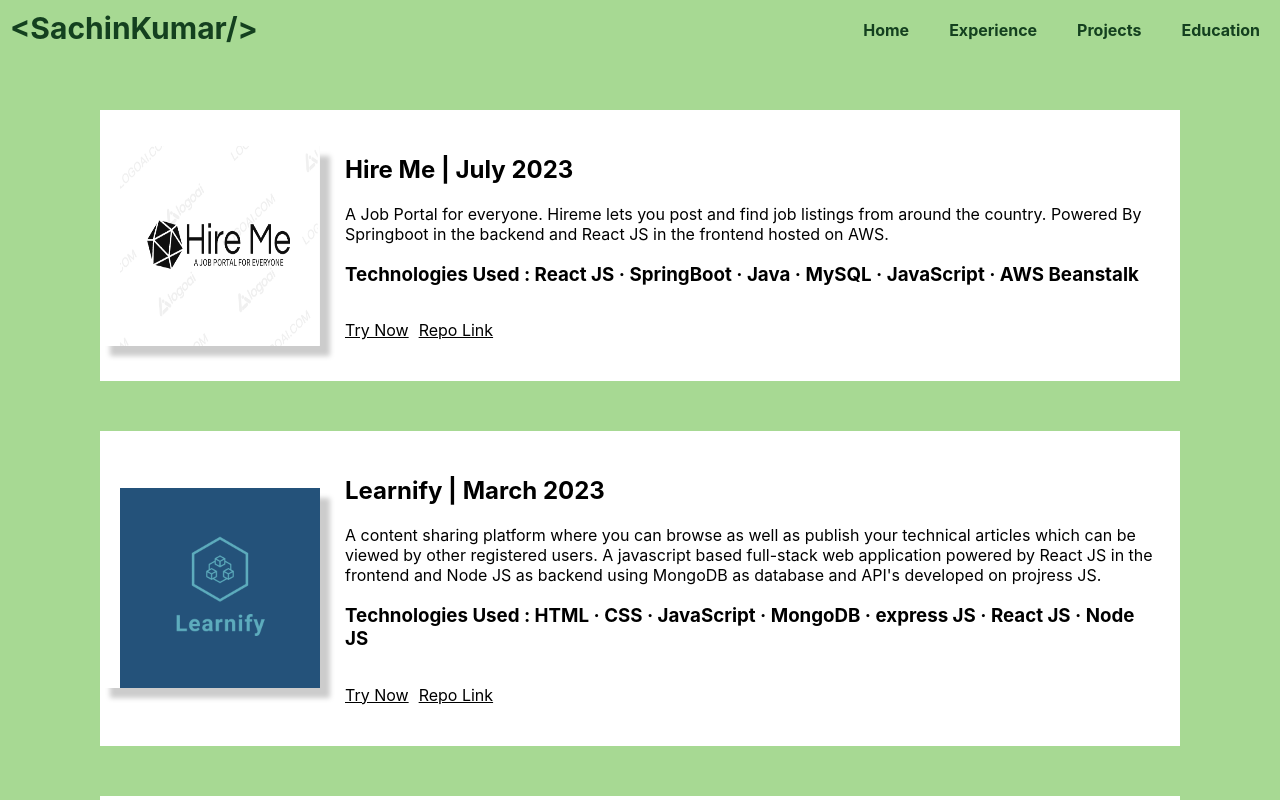
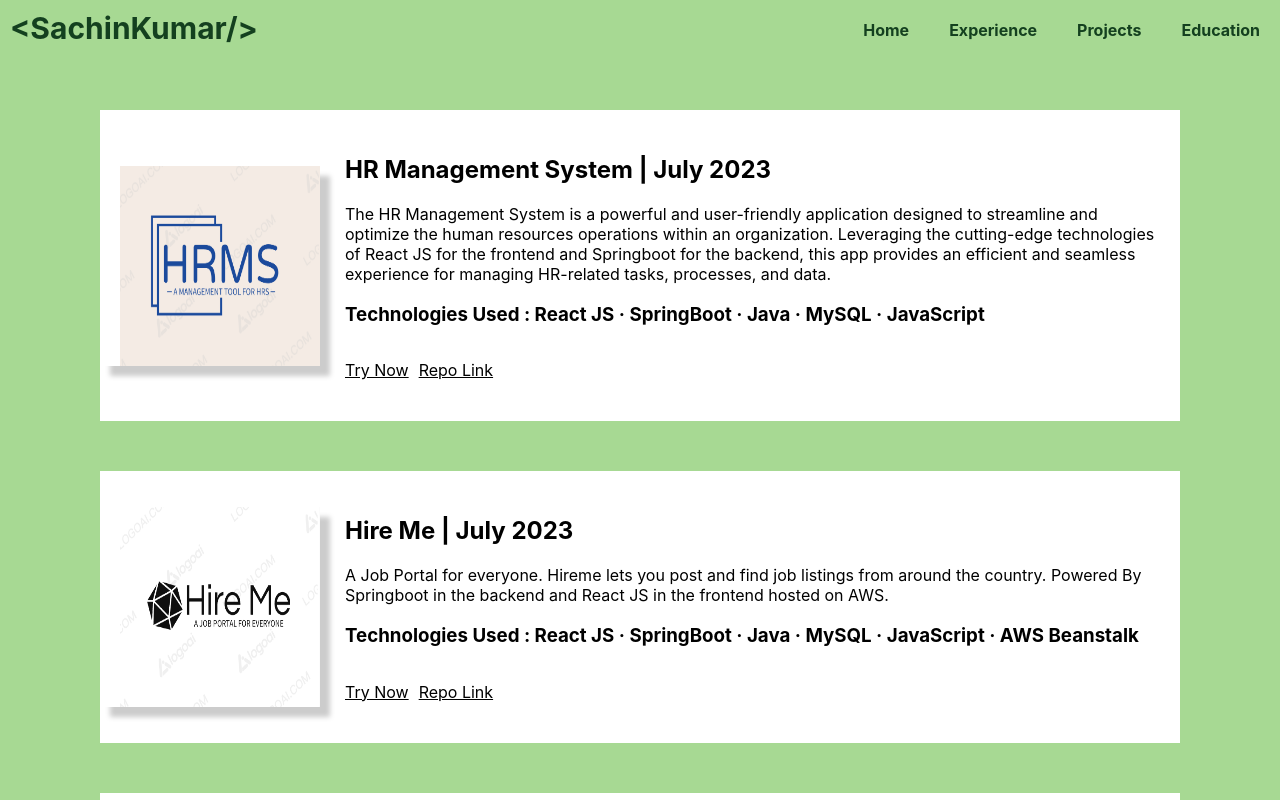
Before and after one commit to sachin161kr/my-portfolio, a React (Create React App) app: page /project in a window 1280 px wide. Shown: the top 800 px of the page. Built offline with nearby package versions, Linux system fonts and the light colour scheme.

Commit message:
HRMS added

```diff
--- a/src/pages/Project.js
+++ b/src/pages/Project.js
@@ -8,11 +8,19 @@ import barter from "../assets/bartermate.png";
 import covi from "../assets/covihelp.png";
 import cross from "../assets/cross.png";
 import hireme from "../assets/hiremelogo.png";
+import hrmslogo from "../assets/HRMSlogo.png";
 
 const Project = () => {
   const data = [
     {
-      id: 1,
+      title: "HR Management System | July 2023",
+      desc: "The HR Management System is a powerful and user-friendly application designed to streamline and optimize the human resources operations within an organization. Leveraging the cutting-edge technologies of React JS for the frontend and Springboot for the backend, this app provides an efficient and seamless experience for managing HR-related tasks, processes, and data.",
+      tech: "Technologies Used : React JS · SpringBoot · Java · MySQL · JavaScript",
+      image: hrmslogo,
+      try: "https://github.com/sachin161kr/HRMS",
+      repo: "https://github.com/sachin161kr/HRMS",
+    },
+    {
       title: "Hire Me | July 2023",
       desc: "A Job Portal for everyone. Hireme lets you post and find job listings from around the country. Powered By Springboot in the backend and React JS in the frontend hosted on AWS.",
       tech: "Technologies Used : React JS · SpringBoot · Java · MySQL · JavaScript · AWS Beanstalk",
@@ -21,7 +29,6 @@ const Project = () => {
       repo: "https://github.com/sachin161kr/hireme-spring",
     },
     {
-      id: 2,
       title: "Learnify | March 2023",
       desc: "A content sharing platform where you can browse as well as publish your technical articles which can be viewed by other registered users. A javascript based full-stack web application powered by React JS in the frontend and Node JS as backend using MongoDB as database and API's developed on projress JS.",
       tech: "Technologies Used : HTML · CSS · JavaScript · MongoDB · express JS · React JS · Node JS",
@@ -30,7 +37,6 @@ const Project = () => {
       repo: "https://github.com/sachin161kr/Learnify",
     },
     {
-      id: 3,
       title: "Splasheroo | Feb 2023 - March 2023",
       desc: "A cross platform mobile application which lets you book a slot for your car wash. Say goodbye to the traditional car wash hassle and environmental concerns with Splasheroo.",
       tech: "Technologies Used : JavaScript · React Native · Android · IOS",
@@ -39,7 +45,6 @@ const Project = () => {
       repo: "https://play.google.com/store/apps/details?id=com.splasheroo&hl=en-IN",
     },
     {
-      id: 4,
       title: "BarterMate | Jan 2022 - March 2022",
       desc: "A cross platform mobile application Barter Mate is an initiative to give you the traceability of a small amount of your money which otherwise seems insignificant. Barter Mate offers you a digital money in exchange for useless,though very useful scrap, lying idle in your houses.",
       tech: "Technologies Used : JavaScript · React Native · Android · IOS",
@@ -48,7 +53,6 @@ const Project = () => {
       repo: "https://play.google.com/store/apps/details?id=com.bartermate&hl=en-IN",
     },
     {
-      id: 5,
       title: "Cross Zero Me | Aug 2021",
       desc: "Play a 3x3 or 5x5 Tic-Tac-Toe with Friends and Family. Play at beginner or pro-level and try to beat the un-beatable Computer. A native android application implemented using mini-max algorithm.",
       tech: "Technologies Used : Android · Navigation Component · Android Studio",
@@ -57,7 +61,6 @@ const Project = () => {
       repo: "https://github.com/sachin161kr/CrossZeroMe",
     },
     {
-      id: 6,
       title: "Covi-Help | Jun 2021 - July 2021",
       desc: "A cross platform mobile application which lets you track and find your nearest covid vaccination center and helps you monitor the state-wise covid data. This application shows you health related news which lets you stay updated.",
       tech: "Technologies Used : Flutter · Dart · Android",
```
Also changed, not shown: src/assets/HRMSlogo.png (added).
